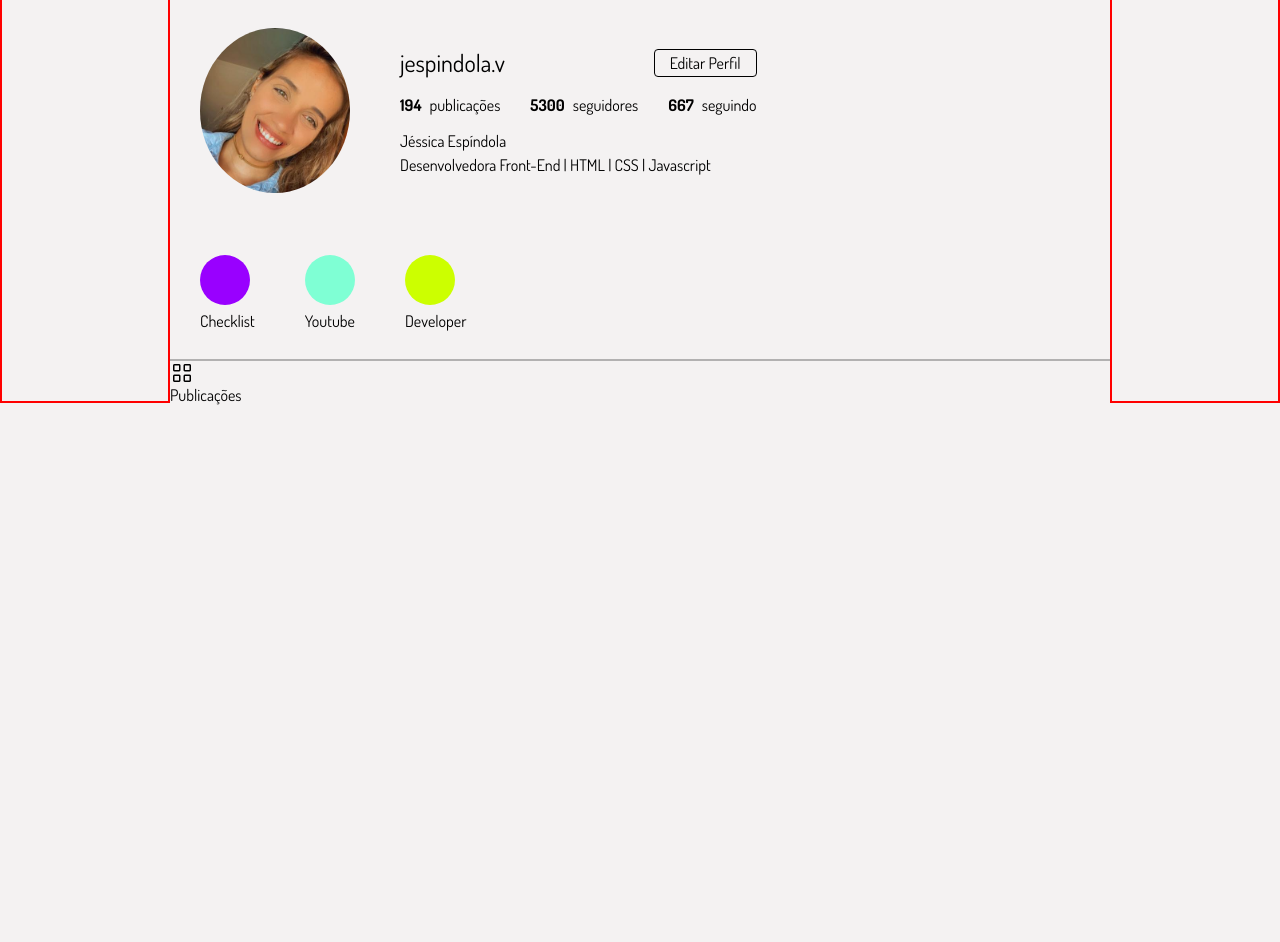
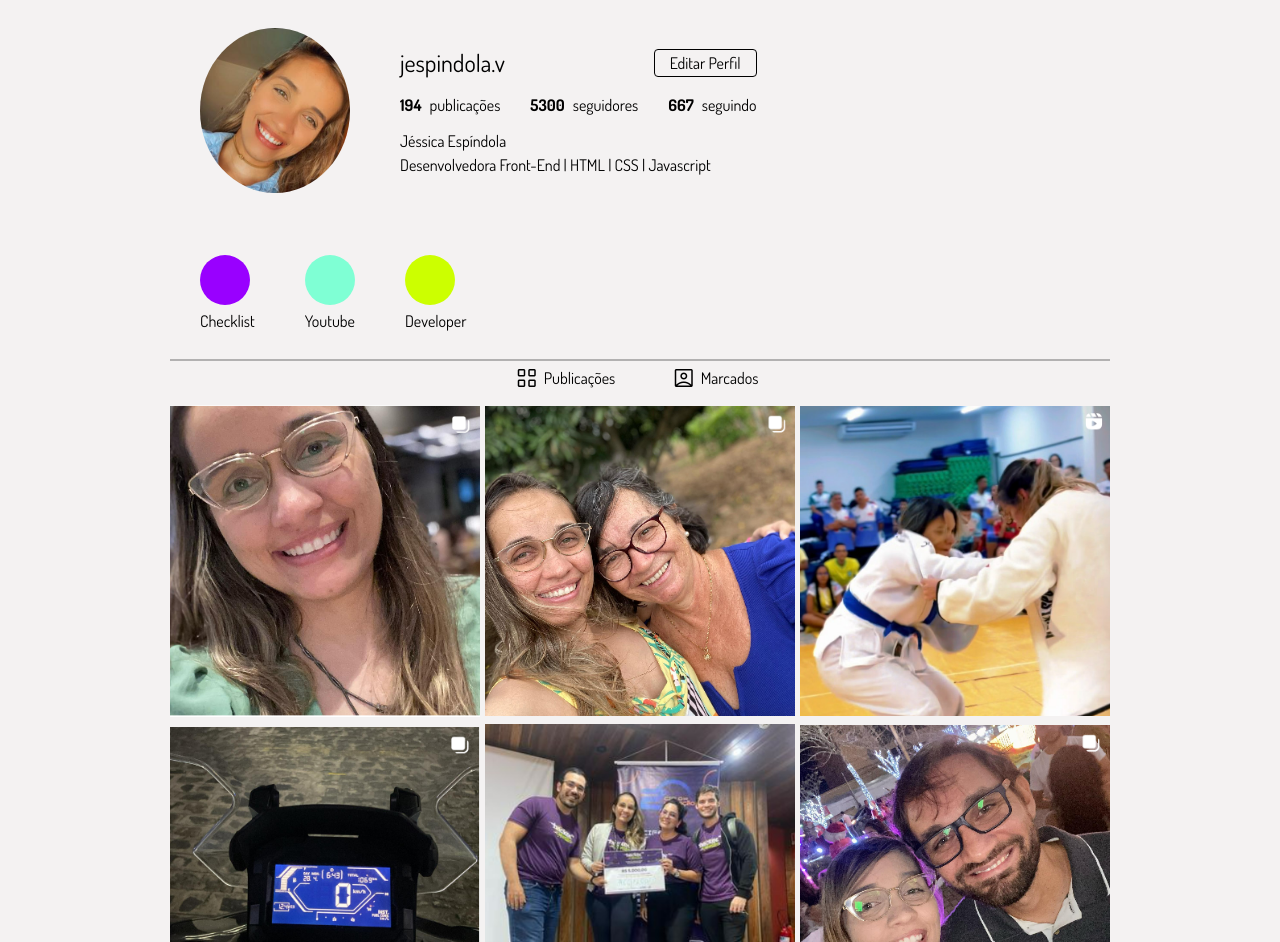
Before and after one commit to jessica-espindola/myinstagram, a plain HTML site: page index.html in a window 1280 px wide. Shown: the part 63-1005 px from the top of the page. Before the commit the page ends 800 px from the top, so only its background shows below. Drawn offline with nearby package versions, Linux system fonts and the light colour scheme.

Commit message:
criando seção de publicações

```diff
--- a/css/header.css
+++ b/css/header.css
@@ -54,7 +54,7 @@
   'opsz' 48
 }
 
-.material-symbols-outlined:hover {
+.simbolo:hover {
     color: var(--rosa-fonte-hover);
 
 }
--- a/css/main-info.css
+++ b/css/main-info.css
@@ -1,7 +1,3 @@
-.lateral {
-    border: 2px solid red;
-}
-
 .conteudo__principal__info {
     display: flex;
     flex-direction: row;
@@ -25,7 +21,6 @@
 .conteudo__principal__info__secao__texto__perfil {
     display: flex;
     flex-direction: row;
-
     justify-content: space-between;
     align-items: center;
     gap: 60px;
--- /dev/null
+++ b/css/main-publicacoes.css
@@ -0,0 +1,37 @@
+.conteudo__principal__publicacoes__menu {
+    display: flex;
+    flex-direction: row;
+    gap: 20px;
+    align-items: center;
+    justify-content: center;
+    padding: 0px 0px 15px 0px;
+}
+
+.conteudo__principal__publicacoes__menu__item {
+    display: flex;
+    flex-direction: row;
+    gap: 4px;
+    align-items: center;
+    justify-content: center;
+    width: 130px;
+    padding-top: 5px;
+}
+
+.conteudo__principal__publicacoes__menu__item:hover {
+    border-top: 2px solid var(--rosa-fonte-hover);
+}
+
+.conteudo__principal__publicacoes__items {
+    display: flex;
+    flex-direction: row;
+    flex-wrap: wrap;
+    align-items: center;
+    justify-content: center;
+    gap: 5px;
+    margin-bottom: 44px;
+
+}
+
+.publicacao-img {
+    width: 310px;
+}
--- a/css/style.css
+++ b/css/style.css
@@ -1,6 +1,7 @@
 @import url(header.css);
 @import url(main-info.css);
 @import url(main-destaques.css);
+@import url(main-publicacoes.css);
 @import url('https://fonts.googleapis.com/css2?family=Dosis:wght@200;400;700&display=swap');
 
 :root {
--- a/index.html
+++ b/index.html
@@ -16,14 +16,13 @@
                 <h1><img class="cabecalho__nav-logo" src="assets/logo.png" alt="Logo MyInstagram"></h1>
                 <input type="search" name="barra_de_pesquisa" placeholder="Pesquisar" id="barra-de-pesquisa" class="cabecalho__nav-barra_de_pesquisa">
                 <section class="cabecalho__nav__nav-icones">
-                    <a href="#"><span class="material-symbols-outlined">home</span></a>
-                    <a href="#"><span class="material-symbols-outlined">inbox</span></a>
-                    <a href="#"><span class="material-symbols-outlined">explore</span></a>
-                    <a href="#"><span class="material-symbols-outlined">favorite</span></a>
+                    <a href="#"><span class="material-symbols-outlined simbolo">home</span></a>
+                    <a href="#"><span class="material-symbols-outlined simbolo">inbox</span></a>
+                    <a href="#"><span class="material-symbols-outlined simbolo">explore</span></a>
+                    <a href="#"><span class="material-symbols-outlined simbolo">favorite</span></a>
                     <a href="#"><img class="cabecalho__nav_nav-icones-img minha-foto" src="assets/minha-foto.jpg" alt="Ícone do meu perfil"></a>
                 </section>
             </nav>
-
         </header>
         <main>
             <section class="lateral"></section>
@@ -73,8 +72,23 @@
                 </div>
                 <div class="conteudo__principal__publicacoes">
                     <section class="conteudo__principal__publicacoes__menu">
-                        <span class="material-symbols-outlined">view_cozy</span>
-                        <p class="conteudo__principal__publicacoes__menu-texto">Publicações</p>
+                        <section class="conteudo__principal__publicacoes__menu__item">
+                            <span class="material-symbols-outlined">view_cozy</span>
+                            <p class="conteudo__principal__publicacoes__menu__item-texto">Publicações</p>
+                        </section>
+                        <section class="conteudo__principal__publicacoes__menu__item">
+                            <span class="material-symbols-outlined">portrait</span>
+                            <p class="conteudo__principal__publicacoes__menu__item-texto">Marcados</p>
+                        </section>
+
+                    </section>
+                    <section class="conteudo__principal__publicacoes__items">
+                        <a href="#"><img class="publicacao-img" src="assets/publicacao(1).png" alt="Publicação do perfil"></a>
+                        <a href="#"><img class="publicacao-img" src="assets/publicacao(2).png" alt="Publicação do perfil"></a>
+                        <a href="#"><img class="publicacao-img" src="assets/publicacao(3).png" alt="Publicação do perfil"></a>
+                        <a href="#"><img class="publicacao-img" src="assets/publicacao(4).png" alt="Publicação do perfil"></a>
+                        <a href="#"><img class="publicacao-img" src="assets/publicacao(5).png" alt="Publicação do perfil"></a>
+                        <a href="#"><img class="publicacao-img" src="assets/publicacao(6).png" alt="Publicação do perfil"></a>
                     </section>
                 </div>
             </section>
```
Also changed, not shown: assets/publicacao(1).png (added), assets/publicacao(2).png (added), assets/publicacao(3).png (added), assets/publicacao(4).png (added), assets/publicacao(5).png (added), assets/publicacao(6).png (added).
